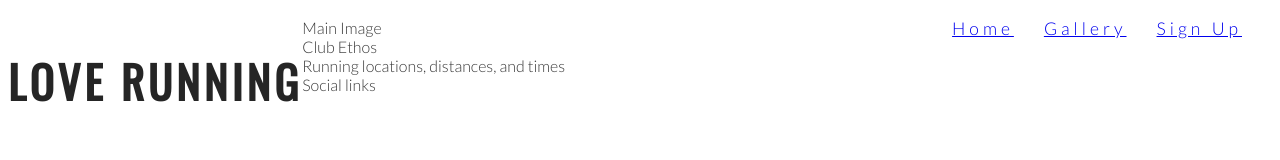
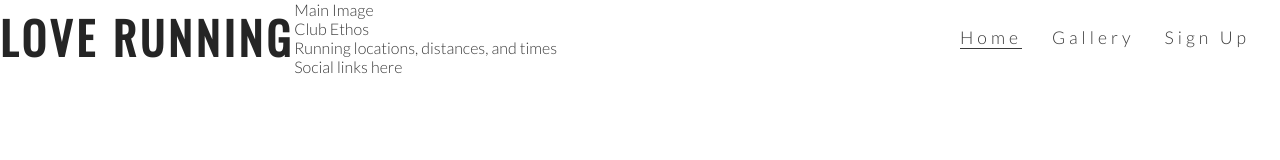
Before and after one commit to Cillian-G/love-running, a plain HTML site: page index.html in a window 1280 px wide. Drawn offline with nearby package versions, Linux system fonts and the light colour scheme.

Commit message:
aligned logo and menu and added hover effects borders to menus as well as an active underline effect

```diff
--- a/assets/css/style.css
+++ b/assets/css/style.css
@@ -1,4 +1,10 @@
 @import url('https://fonts.googleapis.com/css2?family=Lato:wght@300&family=Oswald&display=swap');
+
+*{
+    margin: 0;
+    padding: 0%;
+    border: none;
+}
 
 body {
     font-family: Lato, sans-serif;
@@ -26,8 +32,25 @@ h2 {
     letter-spacing: 4px;
 }
 
+#menu, #logo {
+    line-height: 75px;
+}
+
 #menu li {
     float: right;
     list-style-type: none;
     margin-right: 30px;
 }
+
+#menu a {
+    text-decoration: none;
+    color: inherit;
+}
+
+#menu a:hover {
+    border-bottom: 1px solid #3a3a3a;
+}
+
+.active {
+    border-bottom: 1px solid #3a3a3a;
+}
--- a/index.html
+++ b/index.html
@@ -16,8 +16,8 @@
         <a href="index.html">
             <h1 id="logo">Love Running</h1>
         </a>
-        <nav id="menu">
-            <ul>
+        <nav>
+            <ul id="menu">
                 <li>
                     <a href="#">
                         Sign Up
@@ -29,7 +29,7 @@
                     </a>
                 </li>
                 <li>
-                    <a href="index.html">
+                    <a href="index.html" class="active">
                         Home
                     </a>
                 </li>
@@ -46,7 +46,7 @@
         Running locations, distances, and times
     </section>
     <footer>
-        Social links
+        Social links here
     </footer>
 </body>
 
```
